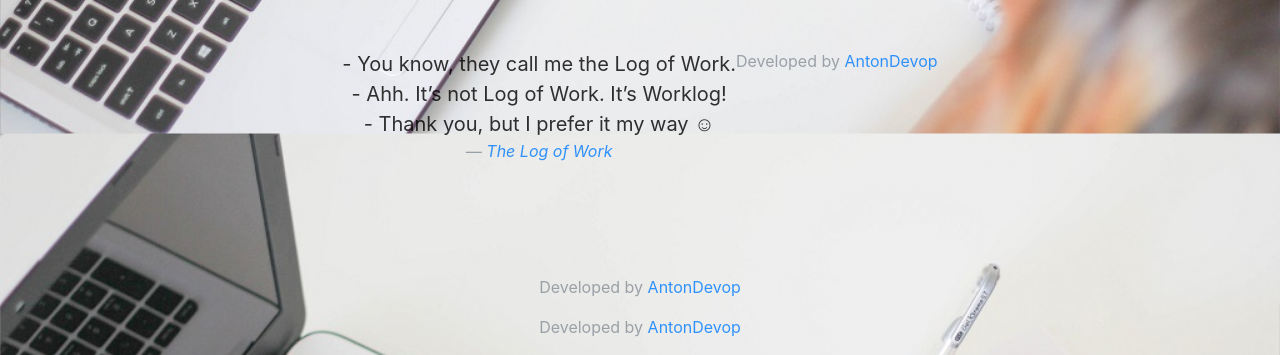
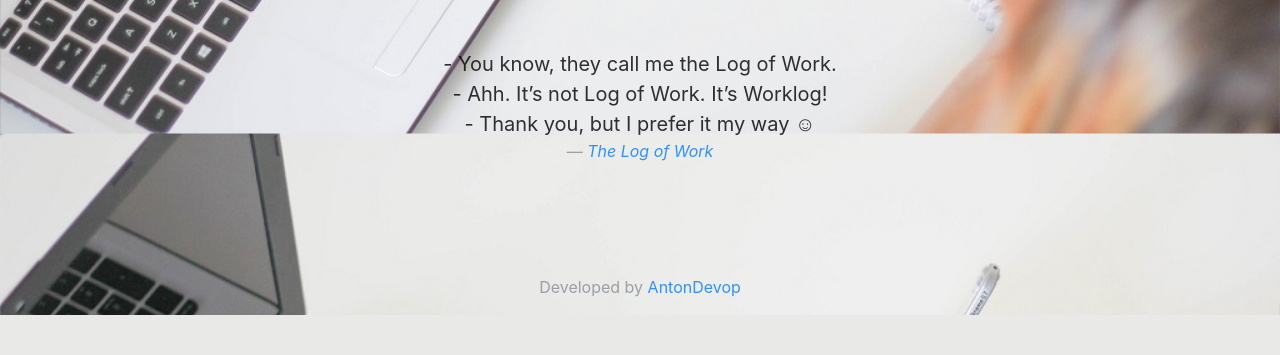
Before and after one commit to AntonDevop/LogOfWork, a PHP site: page / in a window 1280 px wide. Shown: the part 719-1074 px from the top of the page. After the commit the page ends 1034 px from the top, so only its background shows below. Run offline with PHP 8.4, Linux system fonts and the light colour scheme; some libraries are stand-ins or nearby versions; some web fonts are replaced.

Commit message:
fixed tweaks

```diff
--- a/index.php
+++ b/index.php
@@ -311,16 +311,12 @@ if($_SERVER["REQUEST_METHOD"] == "POST") {
         </p>
         <footer class="blockquote-footer"><cite title="Source Title"><a href="#" onClick="MyWindow=window.open('https://www.youtube.com/embed/S7pGs7JU7eM?rel=0&amp;controls=0&amp;start=12;','MyWindow',width=854,height=480); return false;">The Log of Work</a></cite></footer>
        </blockquote>
-       <p class="text-muted">Developed by <a href="https://antondevop.com" target="_blank">AntonDevop</a></p>
     </div>
 
     <div class="row justify-content-center mt-5 pt-5">
        <p class="text-muted">Developed by <a href="https://antondevop.com" target="_blank">AntonDevop</a></p>
     </div>
 
-   <div class="row justify-content-center">
-       <p class="text-muted">Developed by <a href="https://antondevop.com" target="_blank">AntonDevop</a></p>
-   </div>
 </div>
 </div>
 
--- a/translators.php
+++ b/translators.php
@@ -199,7 +199,7 @@ include 'dbconnection.php';
                 <div class="col-md">
                     <div class="form-group">
                         <label for="company">Company</label>
-                        <input type="text" class="form-control" id="company" name="company" aria-describedby="company" placeholder="Choose or enter a parent company" value="<?php echo $row['company']; ?>" list="suggests">
+                        <input type="text" class="form-control" id="company" name="company" aria-describedby="company" placeholder="Choose or enter a parent company" list="suggests">
                             <datalist id="suggests">
                                 <option value="TCO">
                                 <option value="Bolashak">
```
